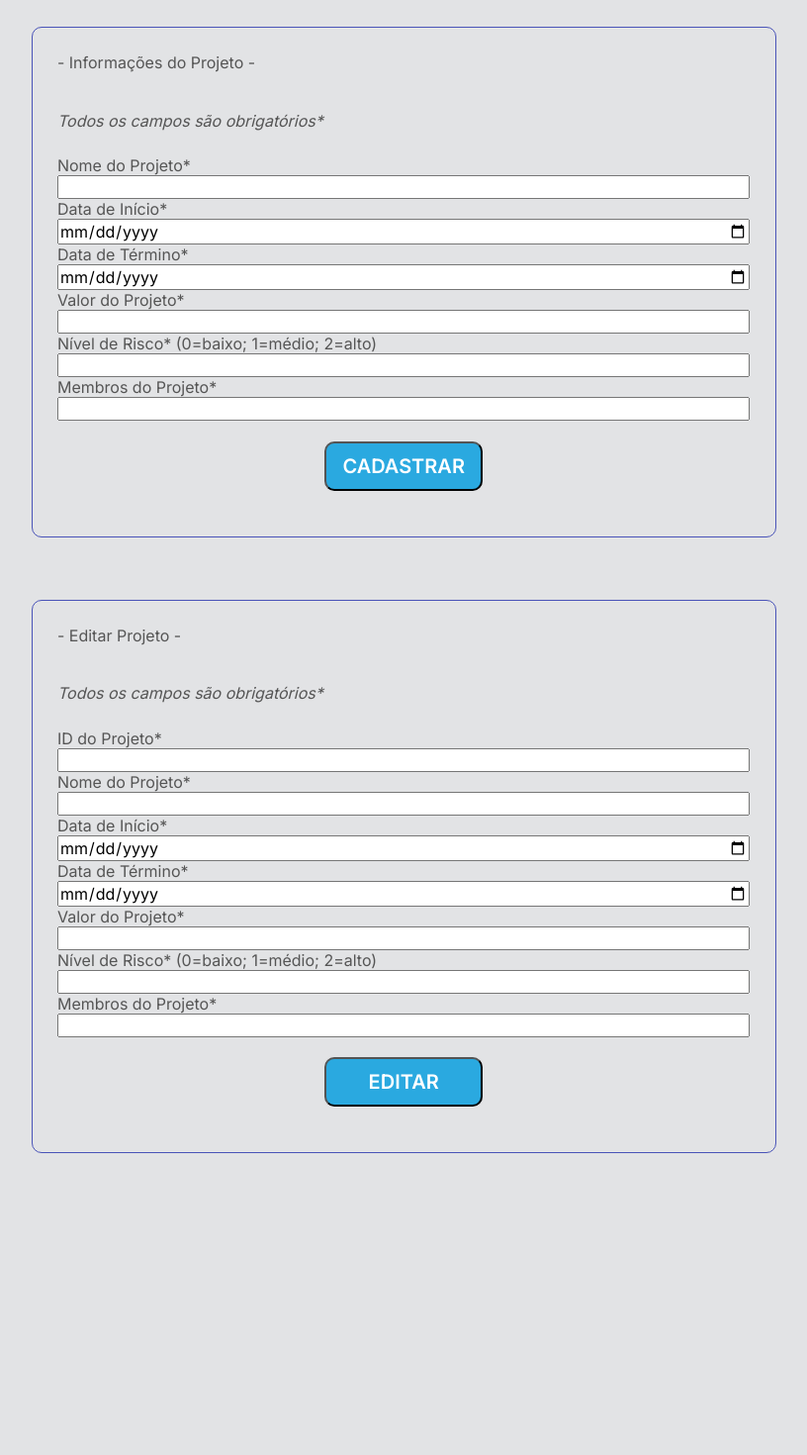
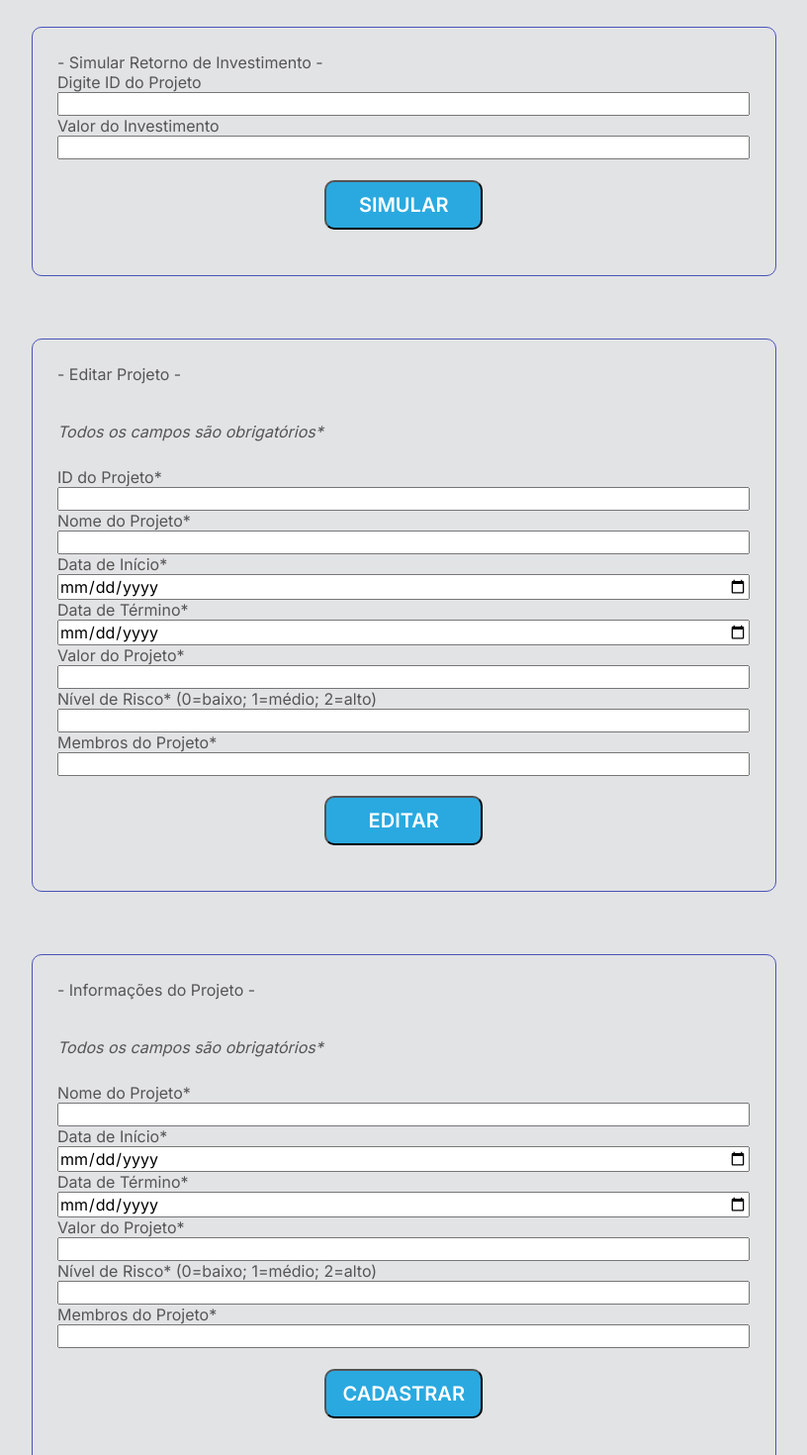
Before and after one commit to Jon-Lopes/SistemaLorem3, a React (Create React App) app: page / in a window 1280 px wide. Shown: the part 300-1770 px from the top of the page at 99% size, without its empty margins (219-1035 px from the left). Before the commit the page ends 1465 px from the top, so only its background shows below. Built offline with nearby package versions, Linux system fonts and the light colour scheme; a web font is replaced by a local one.

Commit message:
UPDATE, DELETE, CREATE done. Roi simulation bug.

```diff
--- a/src/App.js
+++ b/src/App.js
@@ -19,12 +19,12 @@ function App() {
   const [newFormRisco, setNewFormRisco] = useState(0);
   const [newFormMembros, setNewFormMembros] = useState("");
 
+  const [allList, setAllList] = useState([]);
+  const [id, setId] = useState(0);
+  //  const [roiValue, setRoiValue] = useState(0);
 
-  const [allList, setAllList] = useState([]);
-  //const [id, setId] = useState(0);
-  //const [roiValue, setRoiValue] = useState(0);
 
-  //funçoes para o Banco de Dados, mostrar, lista, adicionar, editar, deletar e calcular Roi
+  //FUNCOES PARA O BANCO DE DADOS, GET, POST,UPDATE, DELETE
   const showList = () => {
     Axios.get("http://localhost:3001/list").then((response) => { setAllList(response.data); })
   };
@@ -33,59 +33,54 @@ function App() {
     Axios.post("http://localhost:3001/create", { formNome: formNome, formDataInicio: formDataInicio, formDataFim: formDataFim, formValor: formValor, formRisco: formRisco, formMembros: formMembros, }).then(() => { setAllList([...allList, { formNome: formNome, formDataInicio: formDataInicio, formDataFim: formDataFim, formValor: formValor, formRisco: formRisco, formMembros: formMembros, }]); alert("Inserido no banco de Dados. Aperte F5.") })
   };
   const editProj = () => {
-    Axios.put("http://localhost:3001/editar", { formNome: newFormNome, formDataInicio: newFormDataInicio, formDataFim: newFormDataFim, formValor: newFormValor, formRisco: newFormRisco, formMembros: newFormMembros, }).then(() => { setAllList([...allList, { id: id, formNome: newFormNome, formDataInicio: newFormDataInicio, formDataFim: newFormDataFim, formValor: newFormValor, formRisco: newFormRisco, formMembros: newFormMembros, }]); alert("Banco de Dados Atualizado. Aperte F5.") })
+    Axios.put("http://localhost:3001/editar", { id: id, formNome: newFormNome, formDataInicio: newFormDataInicio, formDataFim: newFormDataFim, formValor: newFormValor, formRisco: newFormRisco, formMembros: newFormMembros, }).then(() => { setAllList([...allList, { id: id, formNome: newFormNome, formDataInicio: newFormDataInicio, formDataFim: newFormDataFim, formValor: newFormValor, formRisco: newFormRisco, formMembros: newFormMembros, }]); alert("Banco de Dados Atualizado. Aperte F5.") })
   };
 
-  // const delProj = (idProj) => {
-  // //var del = window.confirm("Deseja realmente deletar o Projeto na Base de Dados?");
-  // // if (del === true) {
-  // Axios.delete(`http://localhost:3001/delete/${idProj}`); //.then((response) => { setAllList(allList.filter((val) => { return val.idProj === idProj })) });
-  // //  } else { console.log("fail"); };
-  // };
+  const delProj = (idProj) => {
+    Axios.delete(`http://localhost:3001/delete/${idProj}`).then((response) => { setAllList(allList.filter((val) => { return val.idProj !== idProj; })); });
+    alert("Projeto deletado. Aperte F5 para Atualizar.");
+  };
 
-  // const calcProj = (idProj) => {
-  // Axios.get("http://localhost:3001/calc", { id: id, roiValue: roiValue, }).then((response) => { setAllList(response.data); })
-  // function CalcRoiProj() {
-  // var valorDB = Axios.get("http://localhost:3001/roi", { id: id, formValor: formValor }).then((response) => { setAllList(response.data); console.log(valorDB) });
-  // var riscoDB = Axios.get("http://localhost:3001/list", { id: id, formRisco: formRisco }).then((response) => { setAllList(response.data){ val.riscoProj }; });
-  // var formValor = document.querySelector('#idSelected');
-  // var novoValor = formValor;
-  // if (formValor > valorDB) {
-  //   switch (riscoDB) {
-  //     case 0:
-  //       novoValor += (novoValor * 5) / 100;
-  //       novoValor.toFixed(3);
-  //       console.log("O investimento de " + formValor + " reais tem retorno de " + novoValor + " reais.");
-  //       break;
-  //     case 1:
-  //       novoValor += (novoValor * 10) / 100;
-  //       novoValor.toFixed(2);
-  //       console.log("O investimento de " + formValor + " reais tem retorno de " + novoValor + " reais.");
-  //       break;
-  //     case 2:
-  //       novoValor += (novoValor * 20) / 100;
-  //       novoValor.toFixed(2);
-  //       console.log("O investimento de " + formValor + " reais tem retorno de " + novoValor + " reais.");
-  //       break;
-  //     default:
-  //       document.write("Desculpe, entrada desconhecida");
-  //   }
-  // } else {
-  //   alert("Investimento mencionado menor que o valor do Projeto");
-  // };
+  const calcProj = () => {
+    const valorProjDB = () => { Axios.get("http://localhost:3001/roi/valor", { id: id }).then((response) => { setAllList(response.data); }); };
+    const riscoProjDB = () => { Axios.get("http://localhost:3001/roi/risco", { id: id }).then((response) => { setAllList(response.data); }); };
+    var roiValue = () => { return document.querySelector('#roiValue'); };
+
+    console.log(valorProjDB);
+    console.log(riscoProjDB);
+    console.log(roiValue);
+    var novoValor = roiValue;
+    if (parseInt(roiValue) > parseInt(valorProjDB)) {
+      switch (parseInt(riscoProjDB)) {
+        case 0:
+          novoValor += (novoValor * 5) / 100;
+          novoValor.toFixed(3);
+          alert("O investimento de " + roiValue + " reais tem retorno de " + novoValor + " reais.");
+          break;
+        case 1:
+          novoValor += (novoValor * 10) / 100;
+          novoValor.toFixed(3);
+          alert("O investimento de " + roiValue + " reais tem retorno de " + novoValor + " reais.");
+          break;
+        case 2:
+          novoValor += (novoValor * 20) / 100;
+          novoValor.toFixed(3);
+          alert("O investimento de " + roiValue + " reais tem retorno de " + novoValor + " reais.");
+          break;
+        default:
+          alert("Desculpe, entrada desconhecida");
+      }
+    } else {
+      alert("Investimento mencionado menor que Valor do Projeto");
+    };
+  };
+
+  //GERENCIAR ELEMENTOS VIZUAIS
+  // const displayHidden2 = () => {
+  //   console.log("ok");
   // };
 
 
-  //CalcRoiProj();
-  //select (valor, risco),
-  //if FormValor>valorProjDB ? SWITCH risco case1(risco=0 return 5%);
-  //alert (o valor digitado 'e menor do que valor do proj) break;
-  // };
-
-  //gerenciar os elementos de visualizaçao
-  // const displayHidden2 = () => {
-  //   console.log("ok");
-  // };
 
   //COMEÇO DO APLICATIVO
   return (<div className="App">
@@ -106,34 +101,30 @@ function App() {
         <h3>Participantes: {val.membrosProj}</h3>
         <div>
           {" "}
-          <button onClick={addProj} id='simularBtn1'>Simular</button>
-          {/* <button onClick={delProj(val.idProj)} id='excluirBtn'>Excluir</button> */}
-        </div></div>
+          {/* <button onClick={addProj} id='simularBtn1'>Simular</button> */}
+          <button className="divBtn" onClick={() => { window.confirm("Deseja realmente deletar o Projeto na Base de Dados?") ? delProj(val.idProj) : console.log("canceled") }} id='excluirBtn'>Excluir</button></div>
+      </div>
     })}</div>
 
-    {/* <div className='mainDiv'><div className='hideit2'><label> - Simular Retorno de Investimento - </label>
-      <label>Digite ID do Projeto</label><input id="idSelected" type="number" onChange={(event) => { setId(event.target.value); }} required></input>
-      <label>Valor do Investimento</label><input name="formInvest" type="number" step=".01" onChange={(event) => { setRoiValue(event.target.value); }} required></input>
-      <div className='divBtn'><button onClick={calcProj} id='simularBtn1'>Simular</button>
-      </div></div></div> */}
+
+
+    <div className='mainDiv'><div className='hideit1'><label> - Simular Retorno de Investimento - </label>
+      <label>Digite ID do Projeto</label><input type="number" onChange={(event) => { setId(event.target.value); }} required></input>
+      <label>Valor do Investimento</label><input id="roiValue" type="number" step=".01" required></input>
+      <div className='divBtn'><button onClick={() => { calcProj() }} id='simularBtn1'>Simular</button>      </div>
+    </div></div>
+
+
+    {/* PARTE NAO APROVEITADA DO PROJETO
+    <div className='mainDiv'>
+      <div className='hideit2'><label> - Excluir Projeto - </label>
+        <label>ID do Projeto</label> <input type="number" onChange={(event) => { setId(event.target.value); }}></input>
+        <button className="divBtn" onClick={() => { window.confirm("Deseja realmente deletar o Projeto na Base de Dados?") ? delProj(id) : console.log("canceled") }} id='excluirBtn'>Excluir</button>
+      </div>
+    </div> */}
 
     <div className='mainDiv'>
-      <div className='hideit3'><label> - Informações do Projeto - </label>
-        <p><i>Todos os campos são obrigatórios*</i></p>
-        <label>Nome do Projeto*</label> <input id="formNome" type="text" onChange={(event) => { setFormNome(event.target.value); }} required></input>
-        <label>Data de Início*</label> <input id="formDataInicio" type="date" onChange={(event) => { setFormDataInicio(event.target.value); }} required></input>
-        <label>Data de Término*</label> <input id="formDataFim" type="date" onChange={(event) => { setFormDataFim(event.target.value); }} required></input>
-        <label>Valor do Projeto*</label> <input name="formValor" type="number" step=".01" onChange={(event) => { setFormValor(event.target.value); }} required></input>
-        <label>Nível de Risco* (0=baixo; 1=médio; 2=alto) </label> <input name="formRisco" type="number" min="0" max="2" onChange={(event) => { setFormRisco(event.target.value); }} required></input>
-        <label>Membros do Projeto*</label> <input name="formMembros" type="text" onChange={(event) => { setFormMembros(event.target.value); }} required></input>
-        <div className="divBtn">
-          <button onClick={addProj} id='cadastrarBtn'>Cadastrar</button>
-        </div>
-      </div>
-    </div>
-
-    <div className='mainDiv'>
-      <div className='hideit4'><label> - Editar Projeto - </label>
+      <div className='hideit3'><label> - Editar Projeto - </label>
         <p><i>Todos os campos são obrigatórios*</i></p>
         <label>ID do Projeto*</label> <input id="formID" type="number" onChange={(event) => { setId(event.target.value); }}></input>
         <label>Nome do Projeto*</label> <input id="newFormNome" type="text" onChange={(event) => { setNewFormNome(event.target.value); }} required></input>
@@ -148,6 +139,20 @@ function App() {
       </div>
     </div>
 
+    <div className='mainDiv'>
+      <div className='hideit4'><label> - Informações do Projeto - </label>
+        <p><i>Todos os campos são obrigatórios*</i></p>
+        <label>Nome do Projeto*</label> <input id="formNome" type="text" onChange={(event) => { setFormNome(event.target.value); }} required></input>
+        <label>Data de Início*</label> <input id="formDataInicio" type="date" onChange={(event) => { setFormDataInicio(event.target.value); }} required></input>
+        <label>Data de Término*</label> <input id="formDataFim" type="date" onChange={(event) => { setFormDataFim(event.target.value); }} required></input>
+        <label>Valor do Projeto*</label> <input name="formValor" type="number" step=".01" onChange={(event) => { setFormValor(event.target.value); }} required></input>
+        <label>Nível de Risco* (0=baixo; 1=médio; 2=alto) </label> <input name="formRisco" type="number" min="0" max="2" onChange={(event) => { setFormRisco(event.target.value); }} required></input>
+        <label>Membros do Projeto*</label> <input name="formMembros" type="text" onChange={(event) => { setFormMembros(event.target.value); }} required></input>
+        <div className="divBtn">
+          <button onClick={addProj} id='cadastrarBtn'>Cadastrar</button>
+        </div>
+      </div>
+    </div>
 
 
   </div>);
```
